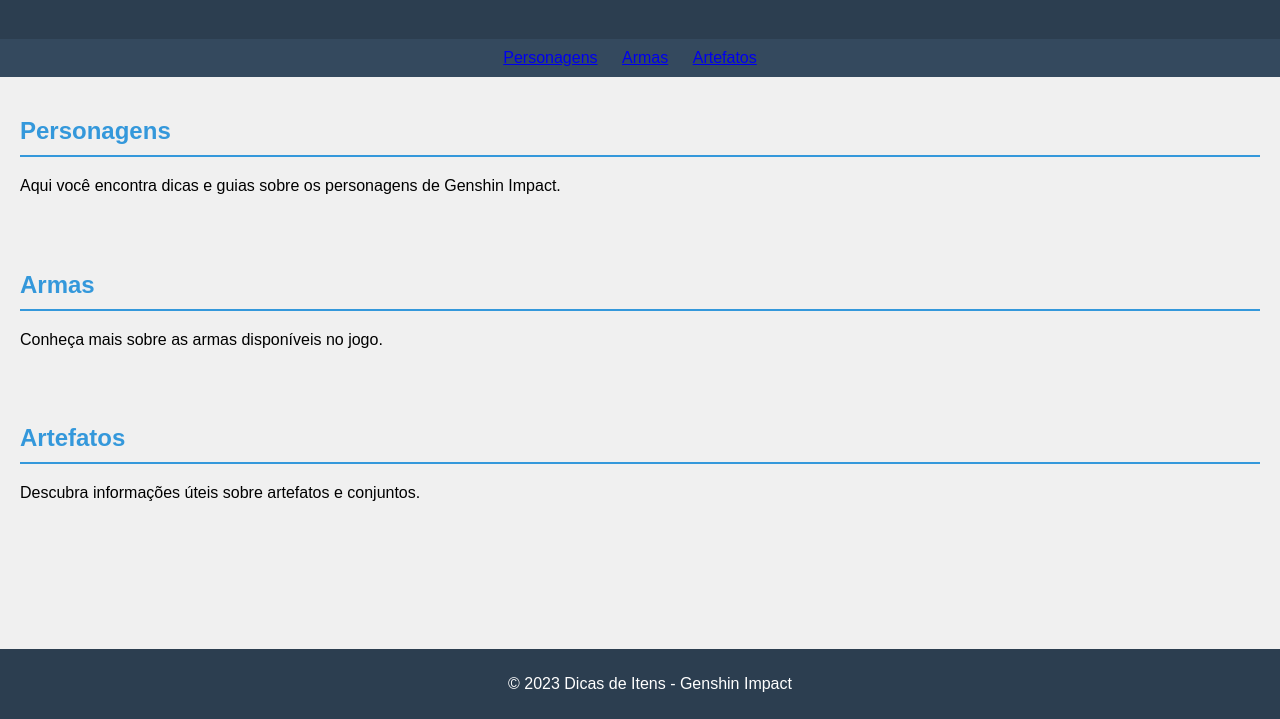
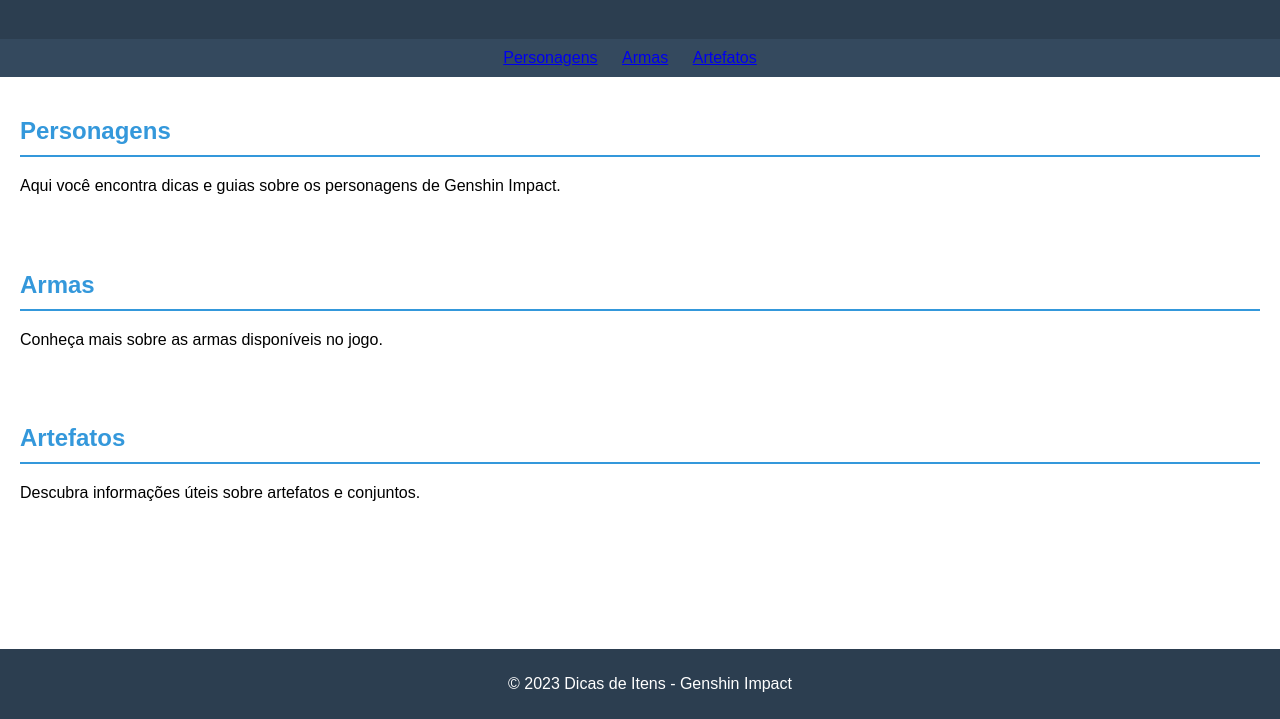
Before and after one commit to lyandori/SegundaAvaliacao, a plain HTML site: page index.html in a window 1280 px wide. Shown: the part 81-800 px from the top of the page. Drawn offline with Linux system fonts and the light colour scheme.

Commit message:
Update styles.css

```diff
--- a/styles.css
+++ b/styles.css
@@ -3,7 +3,7 @@
     font-family: Arial, sans-serif;
     margin: 0;
     padding: 0;
-    background-color: #f0f0f0;
+    background-color: rgb(255, 255, 255);
 }
 
 header {
```
